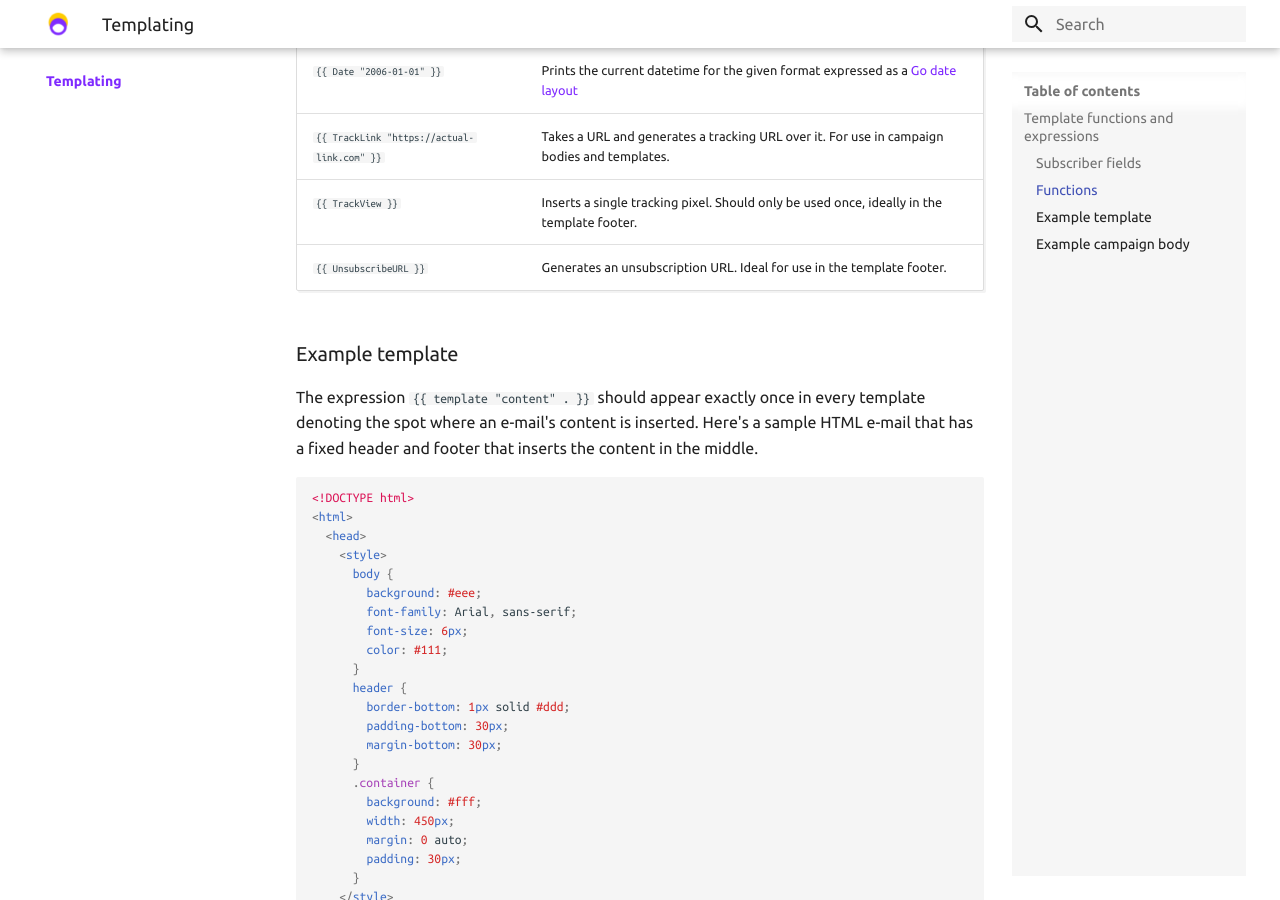
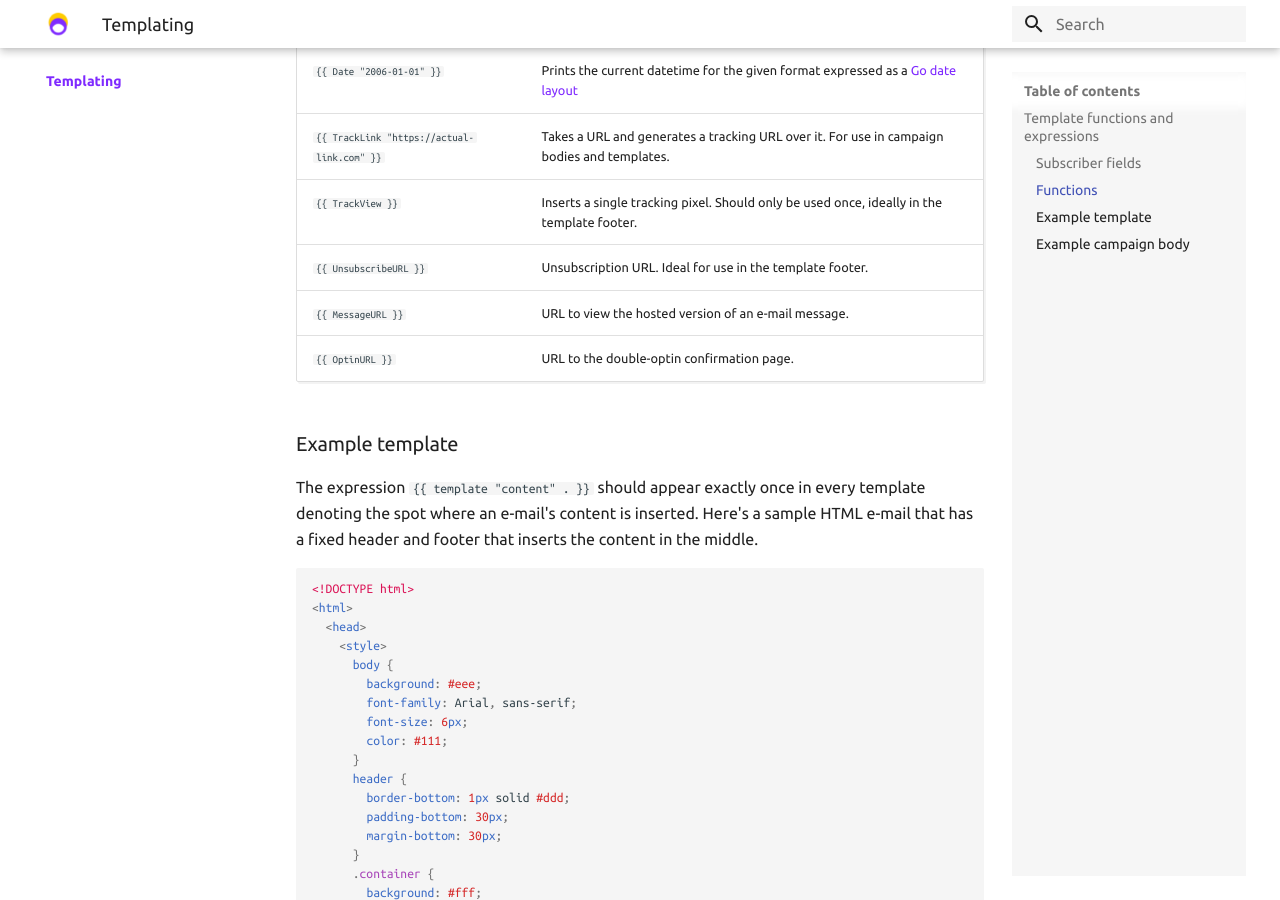
Before and after one commit to knadh/listmonk-site, an MkDocs documentation site: the page built from docs/docs/templating.md, in a window 1280 px wide and 900 px high, scrolled down 1513 px. Built offline with MkDocs 1.6.1 and Material for MkDocs 9.7.7, drawn with Linux system fonts in a browser that asks for light colours; old or Windows-style settings are respelled for this version of MkDocs.

Commit message:
Document missing template tags

```diff
--- a/docs/docs/templating.md
+++ b/docs/docs/templating.md
@@ -36,7 +36,9 @@ There are several template functions and expressions that can be used in campaig
 | `{{ Date "2006-01-01" }}`                   | Prints the current datetime for the given format expressed as a [Go date layout](https://medium.com/@Martynas/formatting-date-and-time-in-golang-5816112bf098) |
 | `{{ TrackLink "https://actual-link.com" }}` | Takes a URL and generates a tracking URL over it. For use in campaign bodies and templates.                                                                    |
 | `{{ TrackView }}`                           | Inserts a single tracking pixel. Should only be used once, ideally in the template footer.                                                                     |
-| `{{ UnsubscribeURL }}`                      | Generates an unsubscription URL. Ideal for use in the template footer.                                                                                         |
+| `{{ UnsubscribeURL }}`                      | Unsubscription URL. Ideal for use in the template footer.                                                                                                      |
+| `{{ MessageURL }}`                          | URL to view the hosted version of an e-mail message.                                                                                                           |
+| `{{ OptinURL }}`                            | URL to the double-optin confirmation page.                                                                                                                     |
 
 ### Example template
 
```
